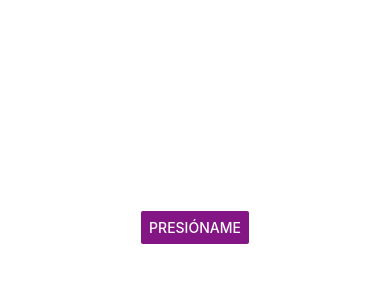
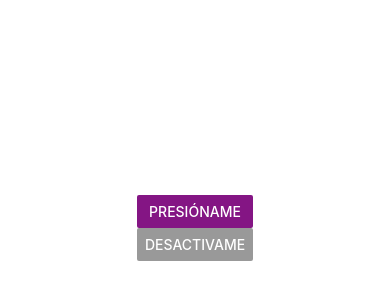
Before and after one commit to Diana-CRG/PM192, a React Native app in the folder my-blank/: screen / in a window 390 px wide. Shown: the part 202-502 px from the top of the page. Built offline with nearby package versions, Linux system fonts and the light colour scheme.

Commit message:
pract8_boton2

```diff
--- a/my-blank/App.js
+++ b/my-blank/App.js
@@ -25,6 +25,13 @@ export default function App() {
             color="#841584"
             onPress={() => alert('Me presionaste =p')}
         />
+        <Button
+          title={botonDesactivado ? 'Desactivado' : 'Desactivame'}
+          disabled={botonDesactivado}
+          onPress={() => setBotonDesactivado(true)}
+          color="#999999"
+        />
+
       </View>
     </View>
   );
```
